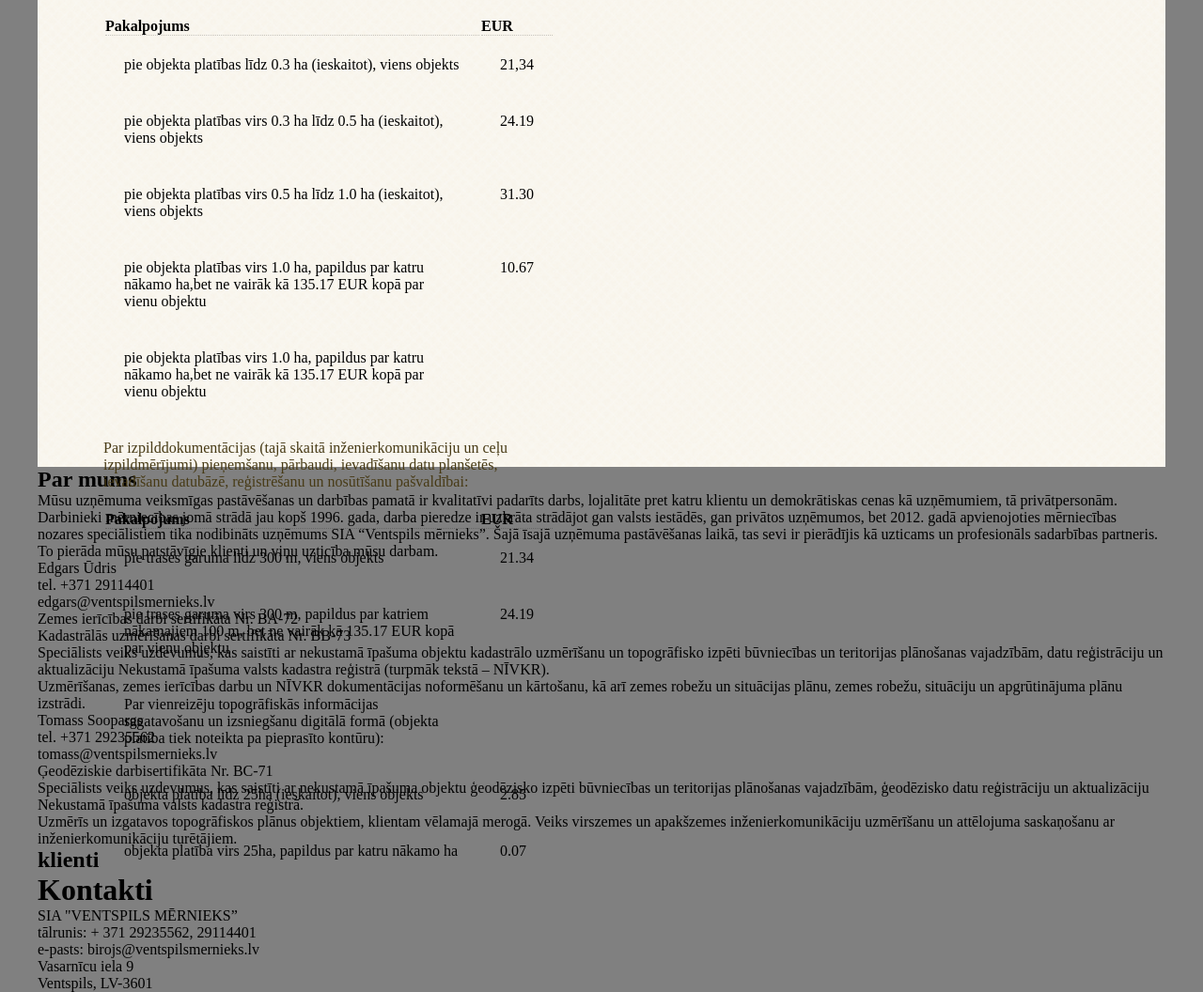
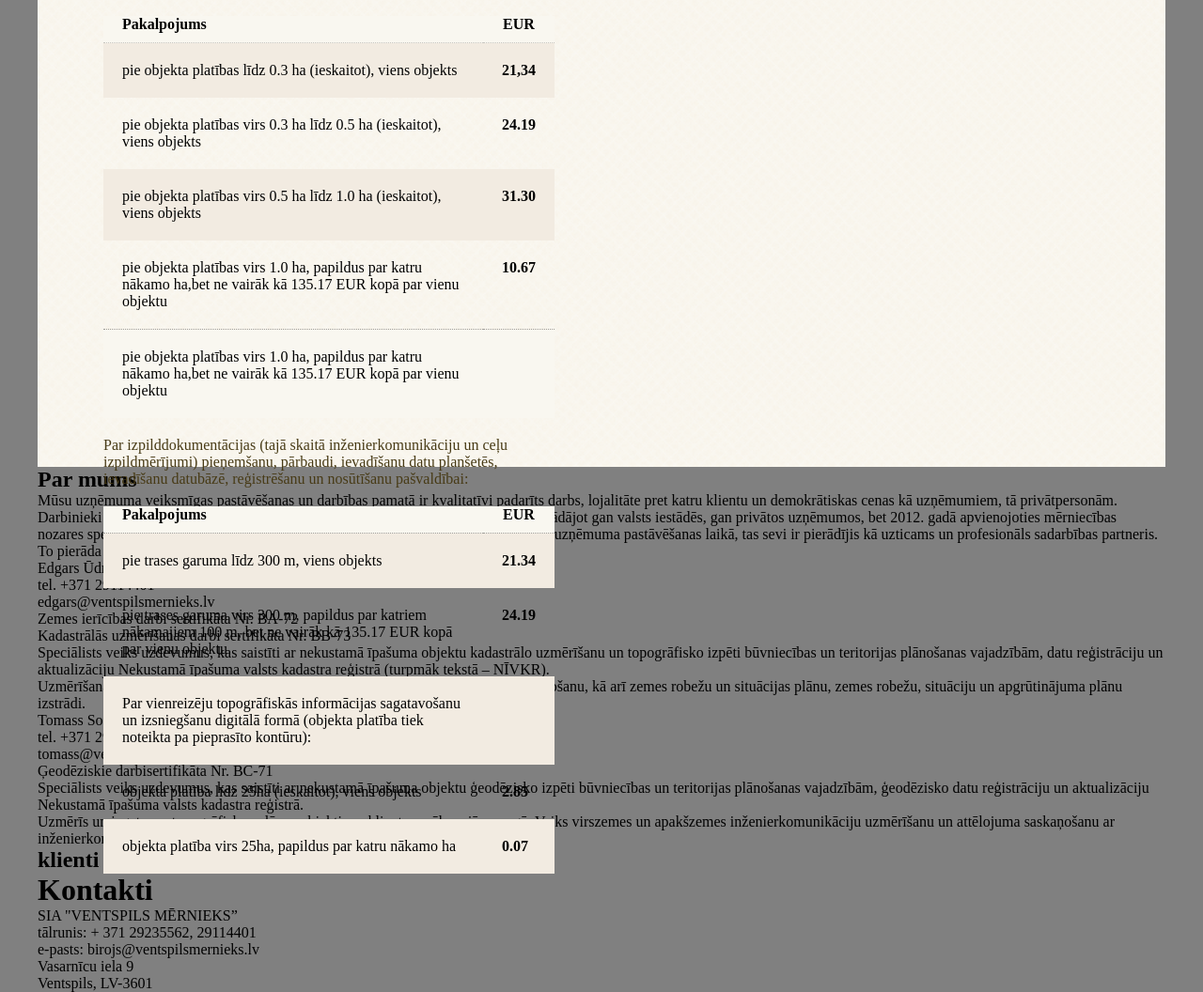
Before and after one commit to artyom366/html_css_basic, a plain HTML site: page index.html in a window 1280 px wide. Shown: the part 1363-2419 px from the top of the page at 94% size. Drawn offline with Linux system fonts and the light colour scheme.

Commit message:
css for 3st section

```diff
--- a/css/mernieks.css
+++ b/css/mernieks.css
@@ -5,7 +5,9 @@
 
 /* main config */
 * {
+    /*include padding*/
     box-sizing: border-box;
+    /*css reset*/
     padding: 0px;
     margin: 0px;
 }
@@ -18,20 +20,36 @@ body {
     background-color: grey;
 }
 
-ul
-{
+ul {
     list-style-type: none;
+}
+
+table {
+    /*show border bottom*/
+    border-collapse: collapse;
+}
+
+tr:nth-child(2n+1) {
+    /*every other starting from the first*/
+    background-color: #f2ebe1;
+}
+
+tr.tf-row {
+    /*reset color of the footer row*/
+    background-color: #f9f7f0;
 }
 
 th {
     text-align: left;
+    padding-bottom: 10px;
     border-bottom: 1px dotted rgba(0, 0, 0, 0.2);
-
+    background-color: #f9f7f0;
 }
 
 td {
     vertical-align: top;
     padding: 20px;
+    text-align: left;
 }
 
 .header-line {
@@ -315,3 +333,23 @@ a:hover {
 .price-description {
     margin-bottom: 20px;
 }
+
+.column-1-head {
+    padding-left: 20px;
+}
+
+.column-2-head {
+    text-align: center;
+}
+
+.column-2 {
+    font-weight: bold;
+}
+
+.row-last {
+    border-bottom: 1px dotted rgba(0, 0, 0, 0.2);
+}
+
+.tf-row {
+    background-color: #f9f7f0;
+}
--- a/index.html
+++ b/index.html
@@ -148,30 +148,30 @@
       <table class="price-table">
         <thead class="t-head">
         <tr class="th-row">
-          <th class="th">Pakalpojums</th>
-          <th class="th">EUR</th>
+          <th class="column-1-head">Pakalpojums</th>
+          <th class="column-2-head">EUR</th>
         </tr>
         </thead>
 
         <tbody class="t-body">
         <tr class="row">
-          <td class="column">pie objekta platības līdz 0.3 ha (ieskaitot), viens objekts</td>
-          <td class="column">21,34</td>
+          <td class="column-1">pie objekta platības līdz 0.3 ha (ieskaitot), viens objekts</td>
+          <td class="column-2">21,34</td>
         </tr>
 
         <tr class="row">
-          <td class="column">pie objekta platības virs 0.3 ha līdz 0.5 ha (ieskaitot), viens objekts</td>
-          <td class="column">24.19</td>
+          <td class="column-1">pie objekta platības virs 0.3 ha līdz 0.5 ha (ieskaitot), viens objekts</td>
+          <td class="column-2">24.19</td>
         </tr>
 
         <tr class="row">
-          <td class="column">pie objekta platības virs 0.5 ha līdz 1.0 ha (ieskaitot), viens objekts</td>
-          <td class="column">31.30</td>
+          <td class="column-1">pie objekta platības virs 0.5 ha līdz 1.0 ha (ieskaitot), viens objekts</td>
+          <td class="column-2">31.30</td>
         </tr>
 
-        <tr class="row">
-          <td class="column">pie objekta platības virs 1.0 ha, papildus par katru nākamo ha,bet ne vairāk kā  135.17 EUR kopā par vienu objektu</td>
-          <td class="column">10.67</td>
+        <tr class="row row-last">
+          <td class="column-1">pie objekta platības virs 1.0 ha, papildus par katru nākamo ha,bet ne vairāk kā  135.17 EUR kopā par vienu objektu</td>
+          <td class="column-2 ">10.67</td>
         </tr>
         </tbody>
 
@@ -190,35 +190,35 @@
       <table class="price-table">
         <thead class="t-head">
         <tr class="th-row">
-          <th class="th">Pakalpojums</th>
-          <th class="th">EUR</th>
+          <th class="column-1-head">Pakalpojums</th>
+          <th class="column-2-head">EUR</th>
         </tr>
         </thead>
 
         <tbody class="t-body">
         <tr class="row">
-          <td class="column">pie trases garuma līdz 300 m, viens objekts</td>
-          <td class="column">21.34</td>
+          <td class="column-1">pie trases garuma līdz 300 m, viens objekts</td>
+          <td class="column-2">21.34</td>
         </tr>
 
         <tr class="row">
-          <td class="column">pie trases garuma virs 300 m, papildus par katriem nākamajiem 100 m, bet ne vairāk kā 135.17 EUR kopā par vienu objektu</td>
-          <td class="column">24.19</td>
+          <td class="column-1">pie trases garuma virs 300 m, papildus par katriem nākamajiem 100 m, bet ne vairāk kā 135.17 EUR kopā par vienu objektu</td>
+          <td class="column-2">24.19</td>
         </tr>
 
         <tr class="row">
-          <td class="column">Par vienreizēju topogrāfiskās informācijas sagatavošanu un izsniegšanu digitālā formā (objekta platība tiek noteikta pa pieprasīto kontūru):</td>
-          <td class="column"></td>
+          <td class="column-1">Par vienreizēju topogrāfiskās informācijas sagatavošanu un izsniegšanu digitālā formā (objekta platība tiek noteikta pa pieprasīto kontūru):</td>
+          <td class="column-2"></td>
         </tr>
 
         <tr class="row">
-          <td class="column">objekta platība līdz 25ha (ieskaitot), viens objekts</td>
-          <td class="column">2.85</td>
+          <td class="column-1">objekta platība līdz 25ha (ieskaitot), viens objekts</td>
+          <td class="column-2">2.85</td>
         </tr>
 
         <tr class="row">
-          <td class="column">objekta platība virs 25ha, papildus par katru nākamo ha</td>
-          <td class="column">0.07</td>
+          <td class="column-1">objekta platība virs 25ha, papildus par katru nākamo ha</td>
+          <td class="column-2">0.07</td>
         </tr>
         </tbody>
       </table>
```
